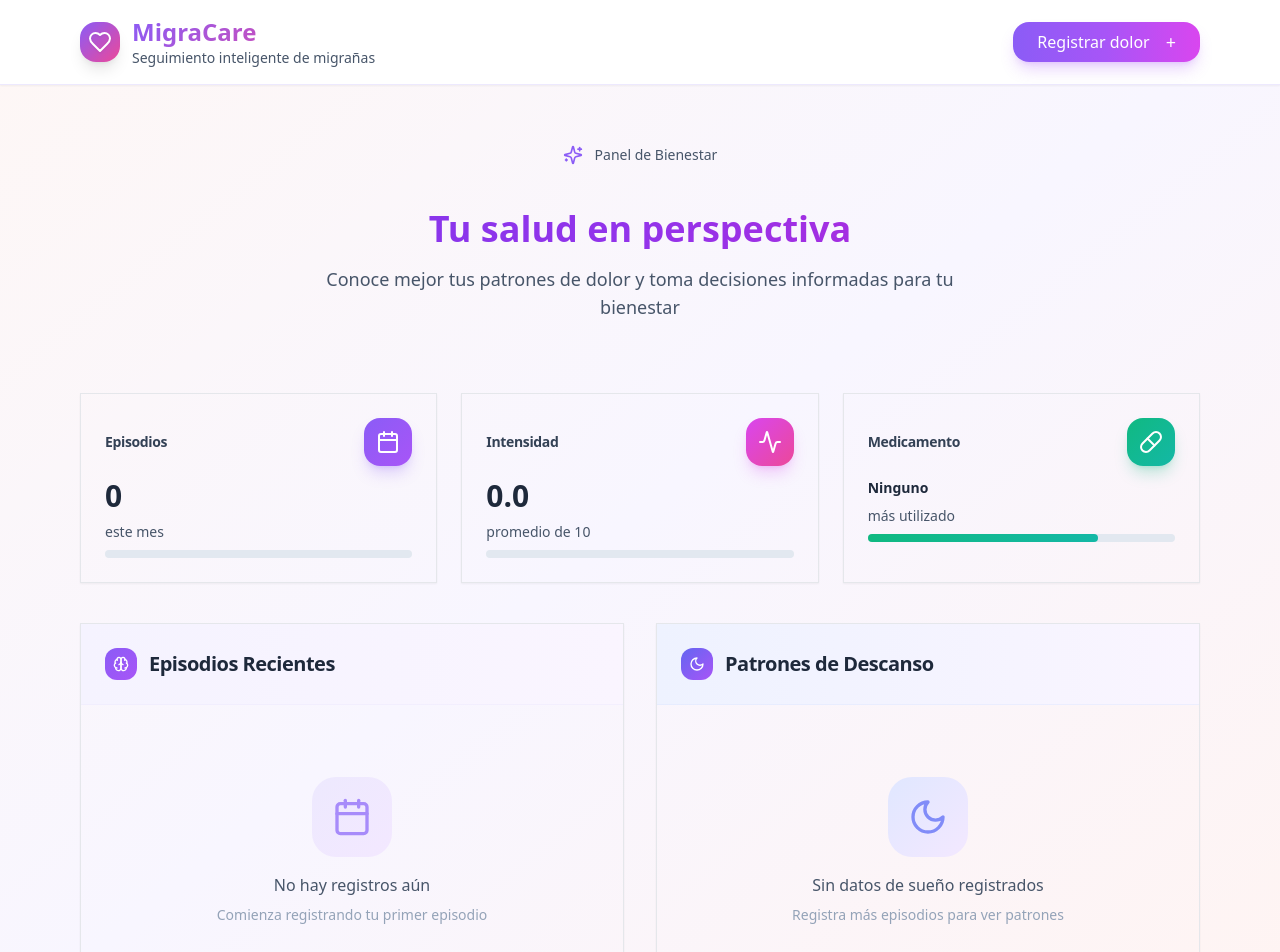
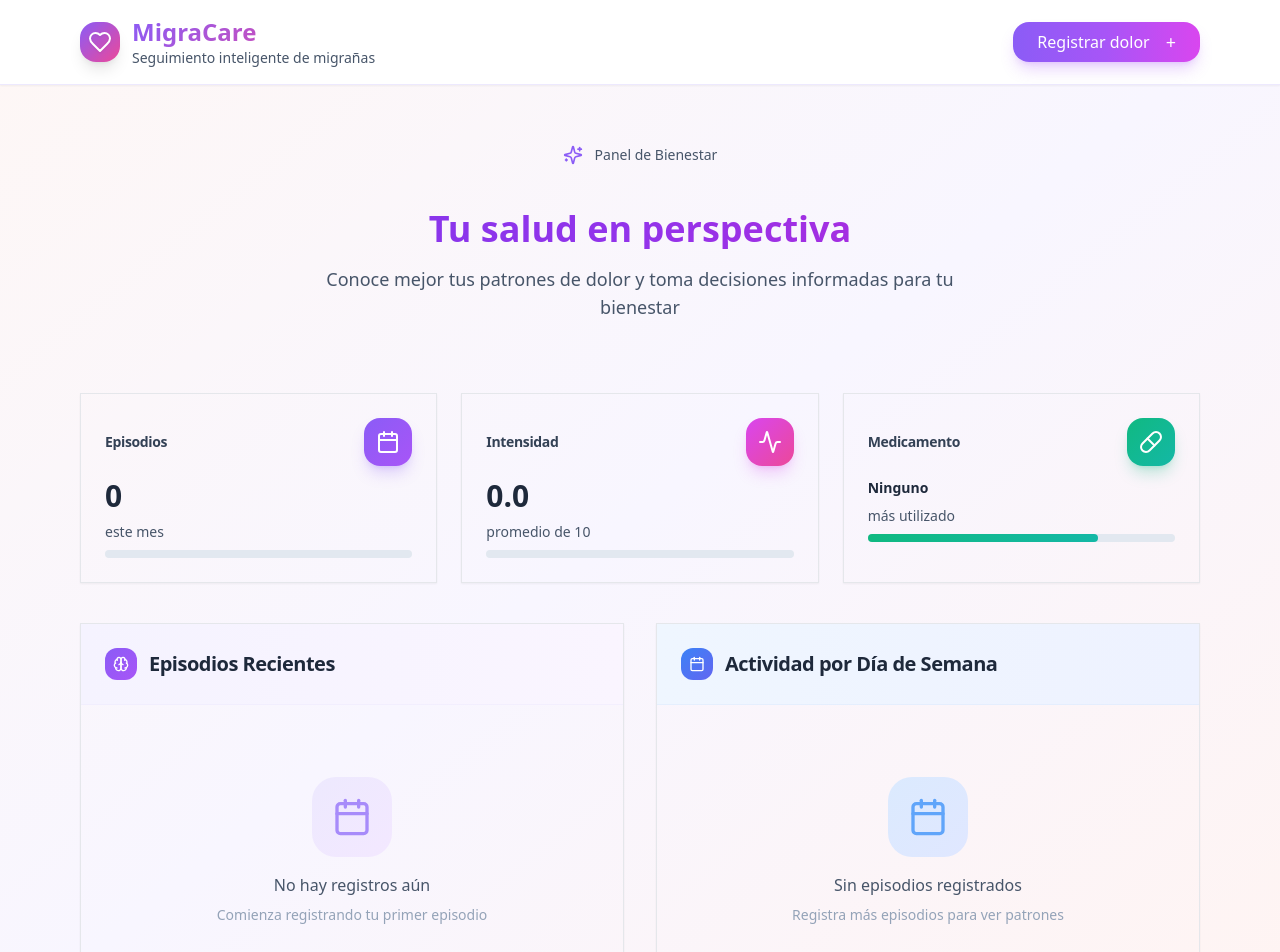
Before and after one commit to Parzval-Net/Dolor-Cabeza, a React (Vite) app: page / in a window 1280 px wide. Shown: the top 952 px of the page. Built offline with nearby package versions, Linux system fonts and the light colour scheme.

Commit message:
Refactor: Dashboard to show day of week
Replaced the "Patrones de Descanso" section on the Dashboard with a new "Actividad por Día de la Semana" section to provide more useful insights.

```diff
--- a/src/components/Dashboard.tsx
+++ b/src/components/Dashboard.tsx
@@ -4,7 +4,7 @@ import EpisodeCountCard from './dashboard/EpisodeCountCard';
 import AverageIntensityCard from './dashboard/AverageIntensityCard';
 import TopMedicationCard from './dashboard/TopMedicationCard';
 import RecentEpisodesList from './dashboard/RecentEpisodesList';
-import SleepPatternsList from './dashboard/SleepPatternsList';
+import WeeklyPatternsList from './dashboard/WeeklyPatternsList';
 import { HeadacheEntry } from '@/types/headache';
 
 interface DashboardProps {
@@ -77,7 +77,7 @@ const Dashboard = ({ entries }: DashboardProps) => {
       {/* Main Content Grid */}
       <div className="grid grid-cols-1 lg:grid-cols-2 gap-8">
         <RecentEpisodesList entries={recentEntries} getIntensityGradient={getIntensityGradient} />
-        <SleepPatternsList entries={monthlyEntries} />
+        <WeeklyPatternsList entries={monthlyEntries} />
       </div>
     </div>
   );
--- /dev/null
+++ b/src/components/dashboard/WeeklyPatternsList.tsx
@@ -0,0 +1,95 @@
+
+import { Card, CardHeader, CardTitle, CardContent } from '@/components/ui/card';
+import { Calendar } from 'lucide-react';
+
+interface WeeklyPatternsListProps {
+  entries: any[];
+}
+
+const WeeklyPatternsList = ({ entries }: WeeklyPatternsListProps) => {
+  const daysOfWeek = ['Domingo', 'Lunes', 'Martes', 'Miércoles', 'Jueves', 'Viernes', 'Sábado'];
+
+  // Contar episodios por día de la semana
+  const weeklyData = entries.reduce((acc, entry) => {
+    const date = new Date(entry.date);
+    const dayOfWeek = date.getDay(); // 0 = domingo, 1 = lunes, etc.
+    acc[dayOfWeek] = (acc[dayOfWeek] || 0) + 1;
+    return acc;
+  }, {} as Record<number, number>);
+
+  const maxCount = Math.max(...Object.values(weeklyData), 1);
+
+  const getDayColor = (count: number) => {
+    const percentage = count / maxCount;
+    if (percentage > 0.7) return 'from-red-500 to-rose-500';
+    if (percentage > 0.4) return 'from-orange-500 to-amber-500';
+    if (percentage > 0.2) return 'from-yellow-500 to-orange-400';
+    return 'from-green-500 to-emerald-500';
+  };
+
+  return (
+    <Card className="glass-card-dark overflow-hidden">
+      <CardHeader className="bg-gradient-to-r from-blue-50 to-indigo-50 border-b border-blue-100/50">
+        <CardTitle className="text-xl font-bold text-slate-800 flex items-center gap-3">
+          <div className="w-8 h-8 bg-gradient-to-br from-blue-500 to-indigo-500 rounded-xl flex items-center justify-center">
+            <Calendar className="h-4 w-4 text-white" />
+          </div>
+          Actividad por Día de Semana
+        </CardTitle>
+      </CardHeader>
+      <CardContent className="p-6 space-y-4">
+        {entries.length === 0 ? (
+          <div className="text-center py-12 space-y-4">
+            <div className="w-20 h-20 bg-gradient-to-br from-blue-100 to-indigo-100 rounded-3xl flex items-center justify-center mx-auto">
+              <Calendar className="h-10 w-10 text-blue-400" />
+            </div>
+            <div className="space-y-2">
+              <p className="text-slate-600 font-medium">Sin episodios registrados</p>
+              <p className="text-sm text-slate-400">Registra más episodios para ver patrones</p>
+            </div>
+          </div>
+        ) : (
+          <div className="space-y-3">
+            {daysOfWeek.map((day, index) => {
+              const count = weeklyData[index] || 0;
+              const percentage = count > 0 ? (count / maxCount) * 100 : 0;
+
+              return (
+                <div key={day} className="glass-card rounded-2xl p-4 hover:shadow-lg transition-all duration-300">
+                  <div className="flex items-center justify-between">
+                    <div className="flex items-center space-x-4">
+                      <div className={`w-10 h-10 rounded-xl flex items-center justify-center text-white font-bold text-sm shadow-lg bg-gradient-to-br ${getDayColor(count)}`}>
+                        {count}
+                      </div>
+                      <div className="space-y-1">
+                        <span className="font-semibold text-slate-800">{day}</span>
+                        <p className="text-sm text-slate-500">
+                          {count === 0 ? 'Sin episodios' :
+                           count === 1 ? '1 episodio' :
+                           `${count} episodios`} este mes
+                        </p>
+                      </div>
+                    </div>
+                    <div className="text-right">
+                      <div className="w-20 bg-slate-200 rounded-full h-3">
+                        <div
+                          className={`h-3 rounded-full bg-gradient-to-r ${getDayColor(count)} transition-all duration-500`}
+                          style={{ width: `${percentage}%` }}
+                        ></div>
+                      </div>
+                      <span className="text-xs text-slate-400 mt-1">
+                        {percentage > 0 ? `${Math.round(percentage)}%` : '0%'}
+                      </span>
+                    </div>
+                  </div>
+                </div>
+              );
+            })}
+          </div>
+        )}
+      </CardContent>
+    </Card>
+  );
+};
+
+export default WeeklyPatternsList;
```
